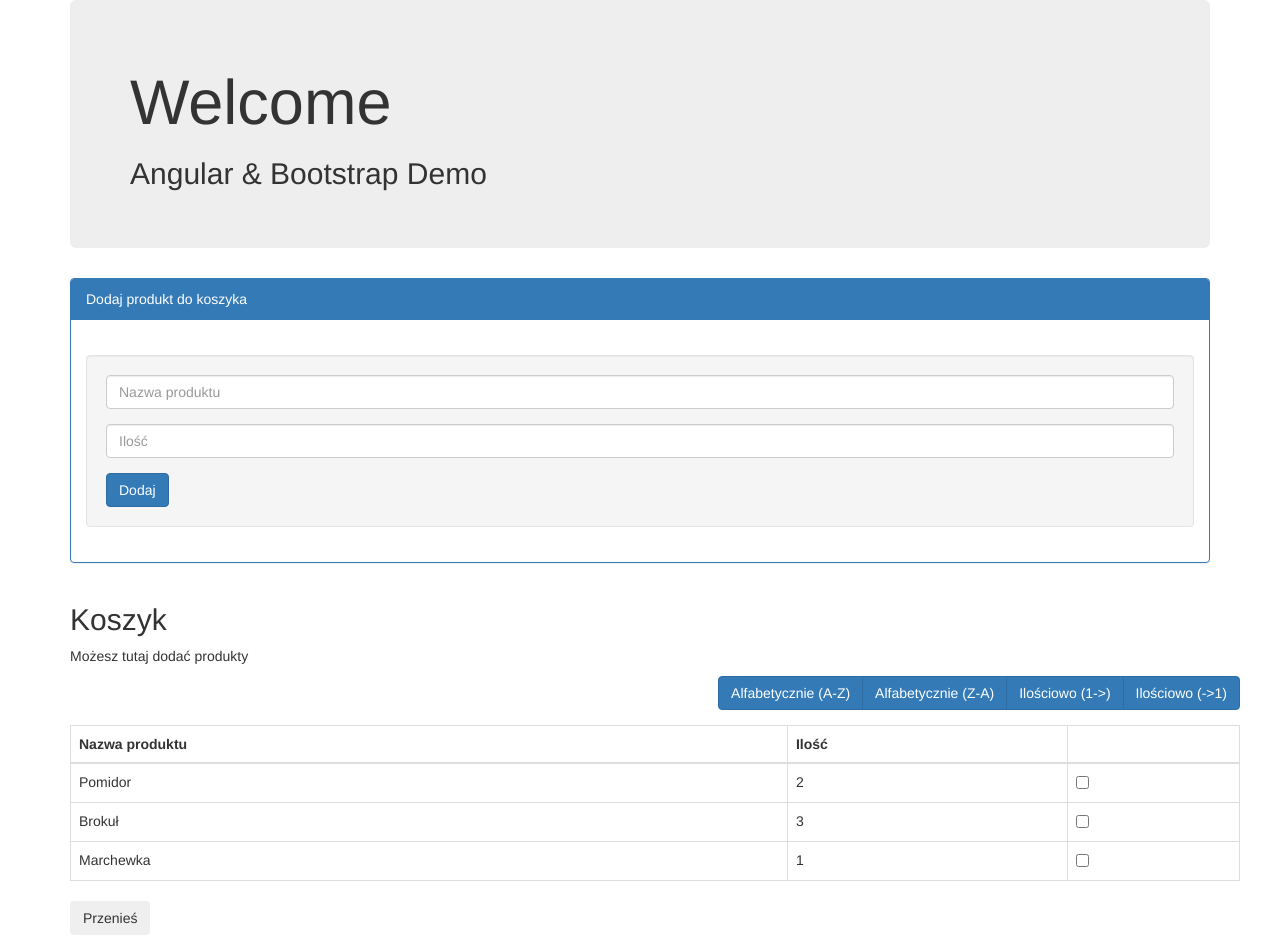
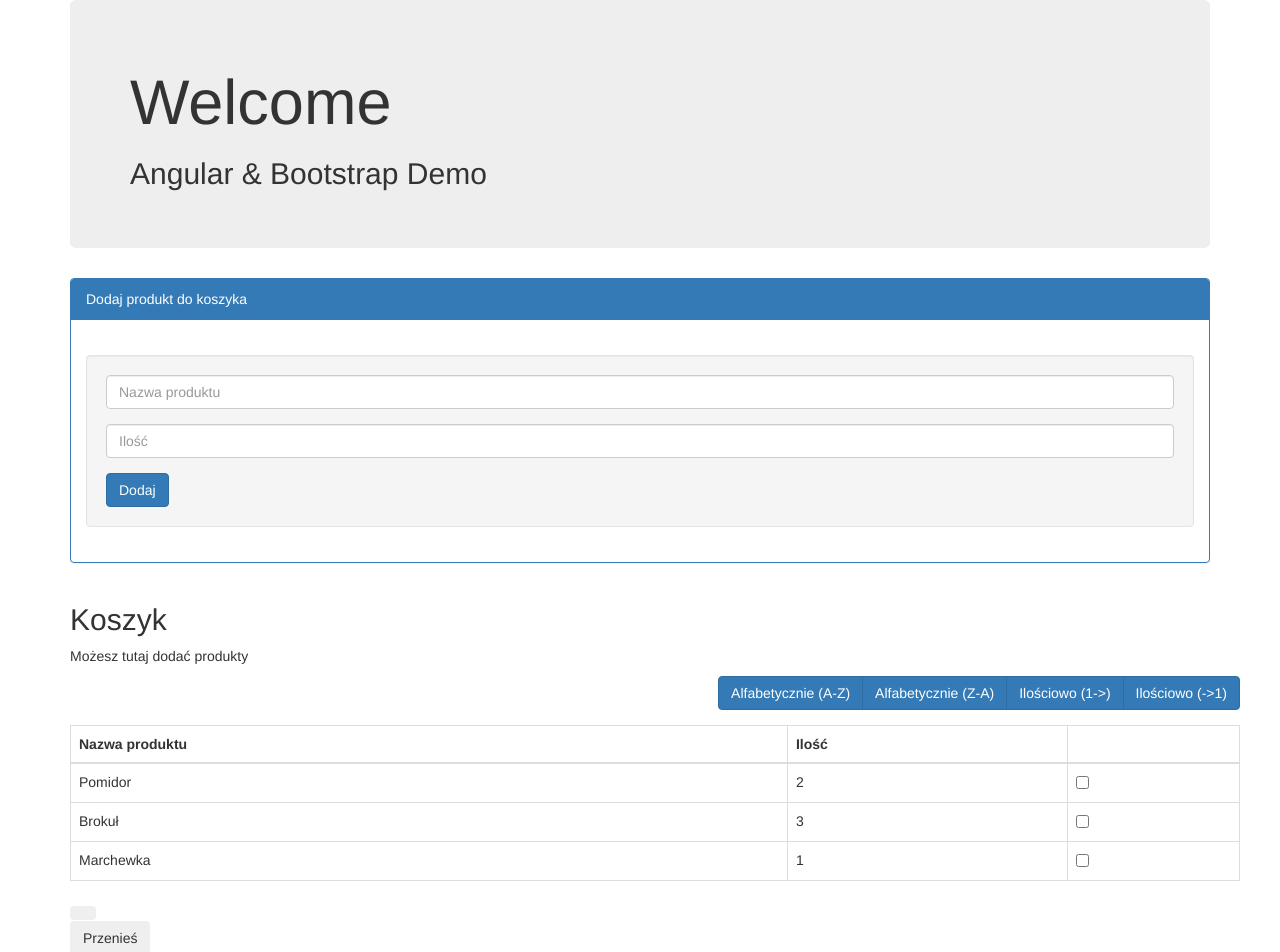
Before and after one commit to pmolik/ShopAssistant, an Angular app: page / in a window 1280 px wide. Shown: the top 952 px of the page. Built offline with nearby package versions, Linux system fonts and the light colour scheme.

Commit message:
Wyświetlanie tablicy produktów w formcie Json w consoli.

```diff
--- a/src/app/components/account/account.component.html
+++ b/src/app/components/account/account.component.html
@@ -10,7 +10,7 @@
   </tr>
   </thead>
   <tbody>
-  <tr *ngFor="let product of sortedList">
+  <tr *ngFor="let product of productListCopy">
     <td>{{product.name}}</td>
     <td>{{product.quantity}}</td>
   </tr>
--- a/src/app/components/cart/cart.component.html
+++ b/src/app/components/cart/cart.component.html
@@ -17,3 +17,5 @@
   </tr>
   </tbody>
 </table>
+
+<button class="btn btn-primal" (click)="log()"></button>
--- a/src/app/components/cart/cart.component.ts
+++ b/src/app/components/cart/cart.component.ts
@@ -18,7 +18,7 @@ export class CartComponent implements OnInit {
   }
 
   log(){
-    console.log('sortowanie')
+    console.log(JSON.stringify(this.productService.getProductList()))
   }
 
 }
```
